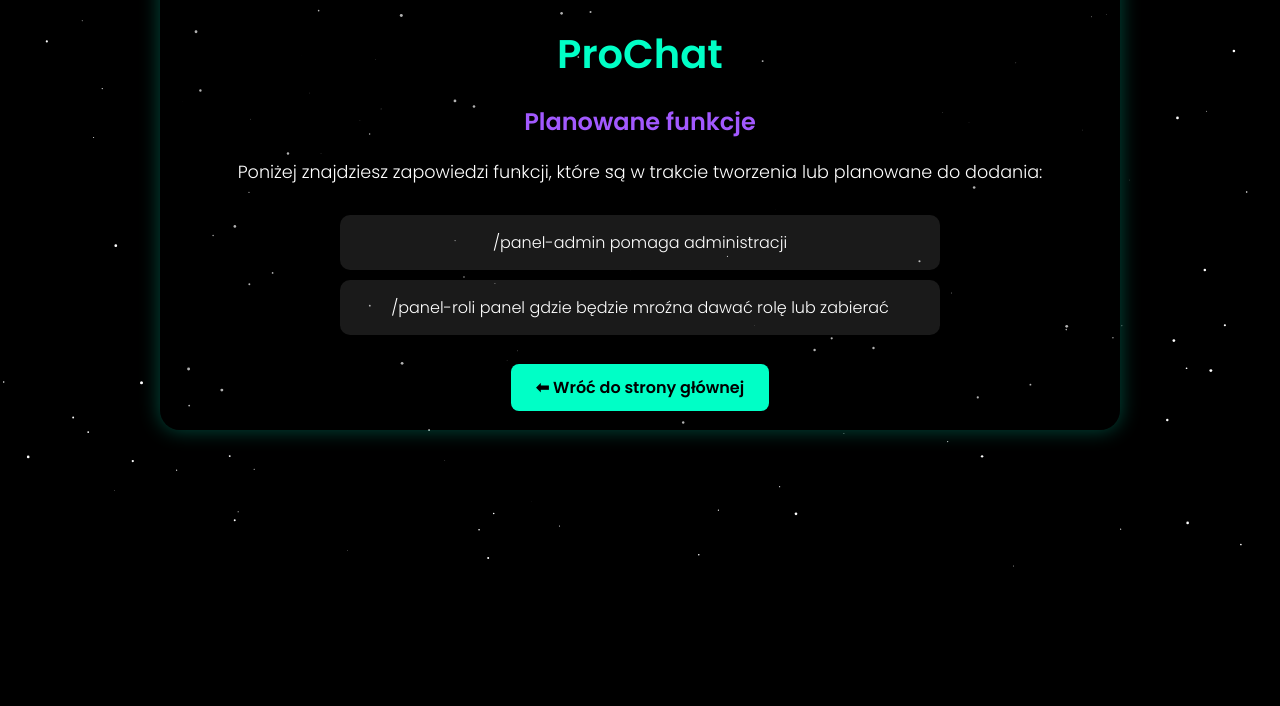
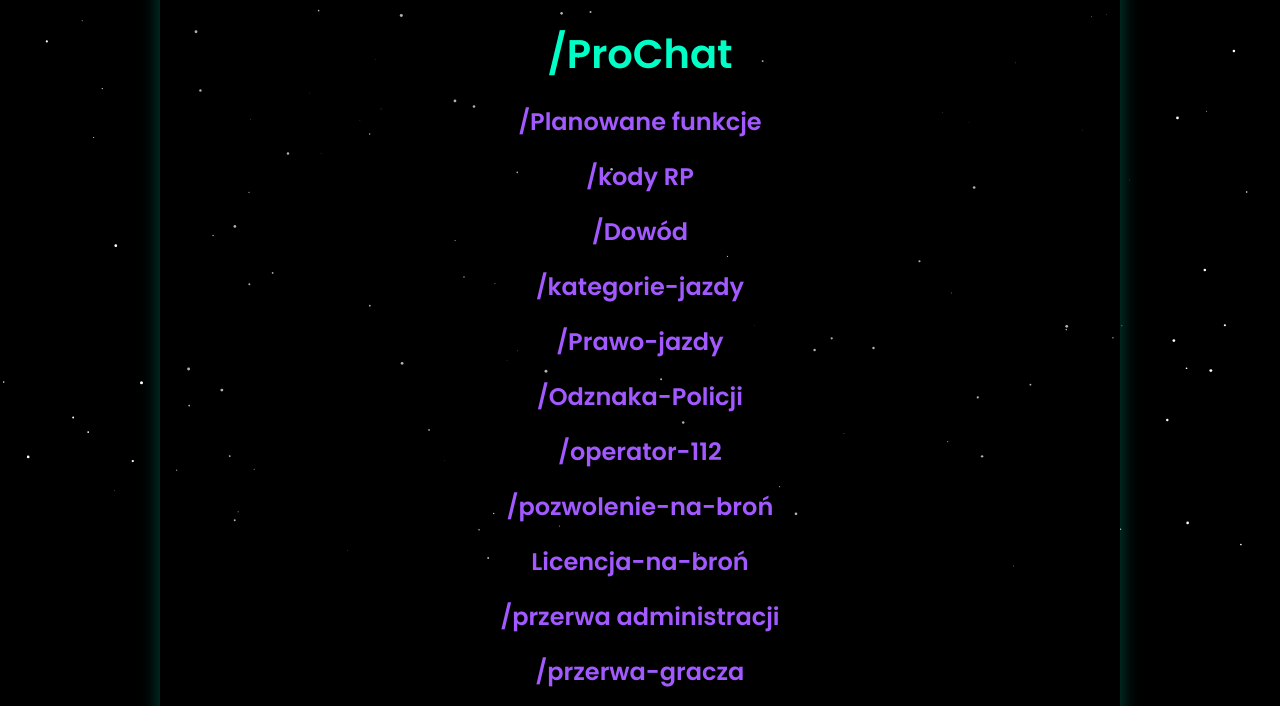
Before and after one commit to diabel777/planowane, a plain HTML site: page index.html in a window 1280 px wide. Shown: the part 233-939 px from the top of the page. Before the commit the page ends 800 px from the top, so only its background shows below. Drawn offline with Linux system fonts and the light colour scheme.

Commit message:
Update index.html

```diff
--- a/index.html
+++ b/index.html
@@ -101,8 +101,18 @@
   <canvas id="stars"></canvas>
   <div class="container">
     <img src="ProChat.png" alt="ProChat Logo" class="logo" />
-    <h1>ProChat</h1>
-    <h2>Planowane funkcje</h2>
+    <h1>/ProChat</h1>
+    <h2>/Planowane funkcje</h2>
+    <h2>/kody RP</h2>
+    <h2>/Dowód</h2>
+    <h2>/kategorie-jazdy</h2>
+    <h2>/Prawo-jazdy</h2>
+    <h2>/Odznaka-Policji</h2>
+    <h2>/operator-112</h2>
+    <h2>/pozwolenie-na-broń</h2>
+    <h2>Licencja-na-broń</h2>
+    <h2>/przerwa administracji</h2>
+    <h2>/przerwa-gracza</h2>
     <p>Poniżej znajdziesz zapowiedzi funkcji, które są w trakcie tworzenia lub planowane do dodania:</p>
     <ul>
       <li>/panel-admin pomaga administracji</li>
```
